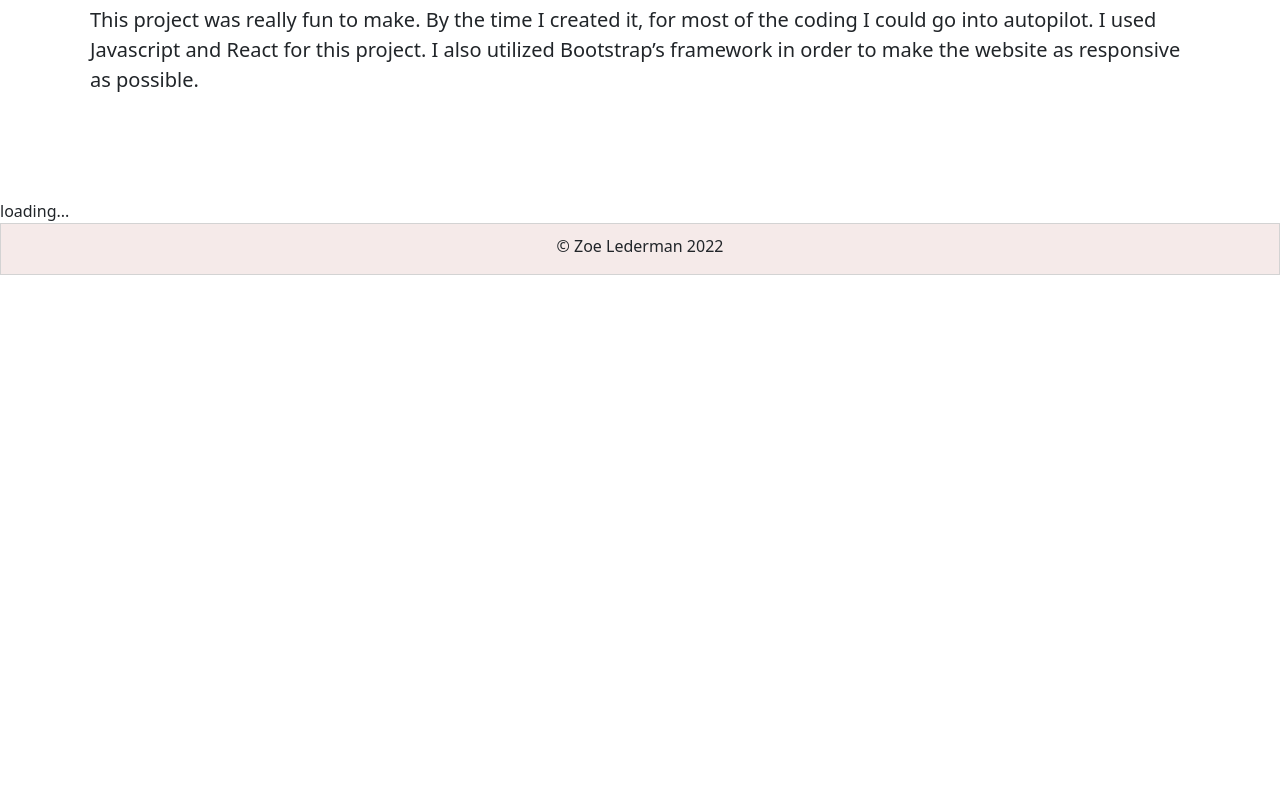
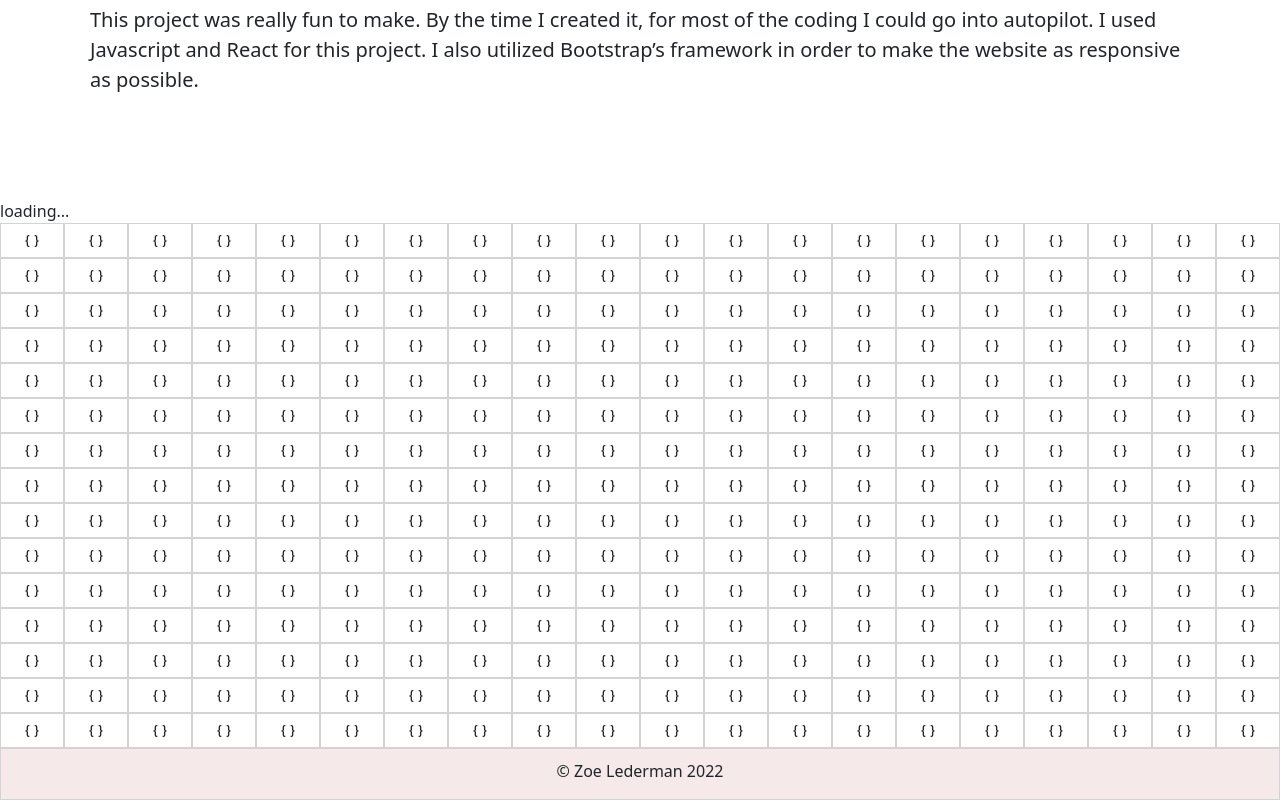
Before and after one commit to zlederma/portfolio-website, a React (Create React App) app: page /projects/portfolioception in a window 1280 px wide. Shown: the part 997-1797 px from the top of the page. Before the commit the page ends 1272 px from the top, so only its background shows below. Built offline with nearby package versions, Linux system fonts and the light colour scheme; no server answers.

Commit message:
Started adding the art squares

```diff
--- a/src/App.js
+++ b/src/App.js
@@ -10,8 +10,10 @@ import './App.css';
 import Footer from './components/Footer';
 import { useEffect } from 'react';
 import ReactGA from 'react-ga';
+import ArtSquares from './components/ArtSquares';
 const TRACKING_ID = "UA-206521384-1"; // OUR_TRACKING_ID
 ReactGA.initialize(TRACKING_ID);
+
 
 function App() {
   useEffect(() => {
@@ -29,6 +31,7 @@ function App() {
           <Route path="/projects/portfolioception" component={PortfolioCeption} />
         </Switch>
       </Router>
+      <ArtSquares />
       <Footer />
     </div>
   )
--- /dev/null
+++ b/src/components/ArtSquare.js
@@ -0,0 +1,11 @@
+import React from 'react'
+import './ArtSquareStyles.css'
+import { RiBracesFill, RiBracketsFill, RiCodeFill, RiParenthesesFill } from "react-icons/ri";
+
+export default function ArtSquare() {
+    return (
+        <div className="art-square__container">
+            < RiBracesFill className="art-square__icon" />
+        </div>
+    )
+}
--- /dev/null
+++ b/src/components/ArtSquareStyles.css
@@ -0,0 +1,11 @@
+.art-square__container{
+    border: 1px solid lightgray;
+    display: inline-block;
+    text-align: center;
+    justify-content: center;
+    padding-top: 3px;
+    padding-bottom: 6px;
+    padding-left: 6px;
+    padding-right: 6px;
+
+}
--- /dev/null
+++ b/src/components/ArtSquares.js
@@ -0,0 +1,19 @@
+import './ArtSquaresStyles.css'
+import ArtSquare from './ArtSquare'
+import React from 'react'
+
+const showSquares = () => {
+    let squares = [];
+    for (let i = 0; i < 300; i++) {
+        squares.push(<ArtSquare />)
+    }
+    return squares;
+}
+export default function ArtSquares() {
+    return (
+        <div className='art-squares__container'>
+            {showSquares()}
+        </div>
+    )
+
+}
--- /dev/null
+++ b/src/components/ArtSquaresStyles.css
@@ -0,0 +1,5 @@
+.art-squares__container{
+    display: grid;
+    grid-template-columns: repeat( auto-fit, minmax(5vw, 5vw) );
+    justify-content: center;
+}
--- a/src/components/Welcome.js
+++ b/src/components/Welcome.js
@@ -1,10 +1,12 @@
 import React from 'react'
 import background from '../assets/home-background-3.png'
+import './WelcomeStyles.css'
+import ArtSquares from './ArtSquares'
 
 export default function Welcome() {
     return (
 
-        <div style={{
+        <div className="welcome__container" style={{
             minWidth: "100vw",
             height: "65vh",
             backgroundImage: `url(${background})`,
@@ -22,6 +24,7 @@ export default function Welcome() {
                         fully focused on <br />fabricating the  finest experience</h2>
                 </div>
             </div>
+            <div className="welcome__art-squares-container"><ArtSquares /></div>
         </div >
 
     )
--- /dev/null
+++ b/src/components/WelcomeStyles.css
@@ -0,0 +1,9 @@
+.welcome__container{
+border: 2px solid red;
+}
+
+.welcome__art-squares-container{
+    border: 2px solid red;
+    position: relative;
+    top: -150px;
+}
```
